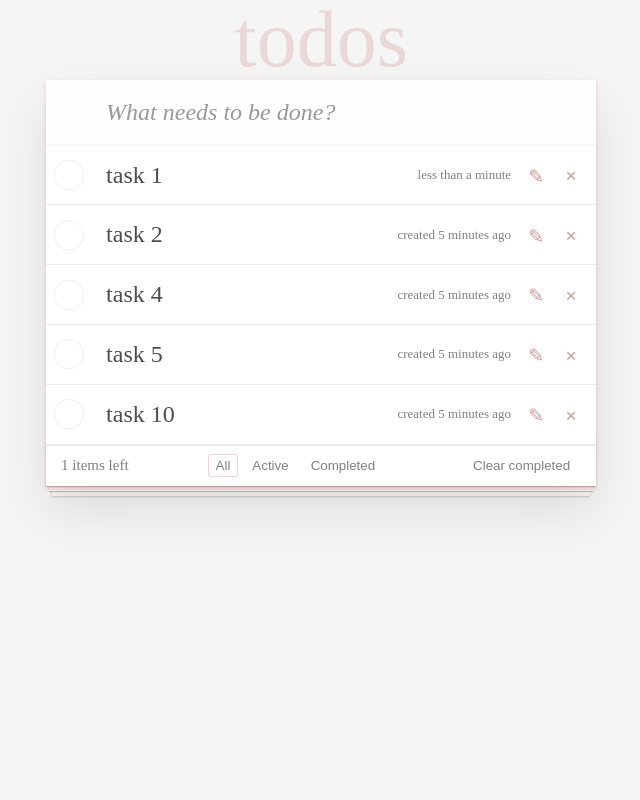
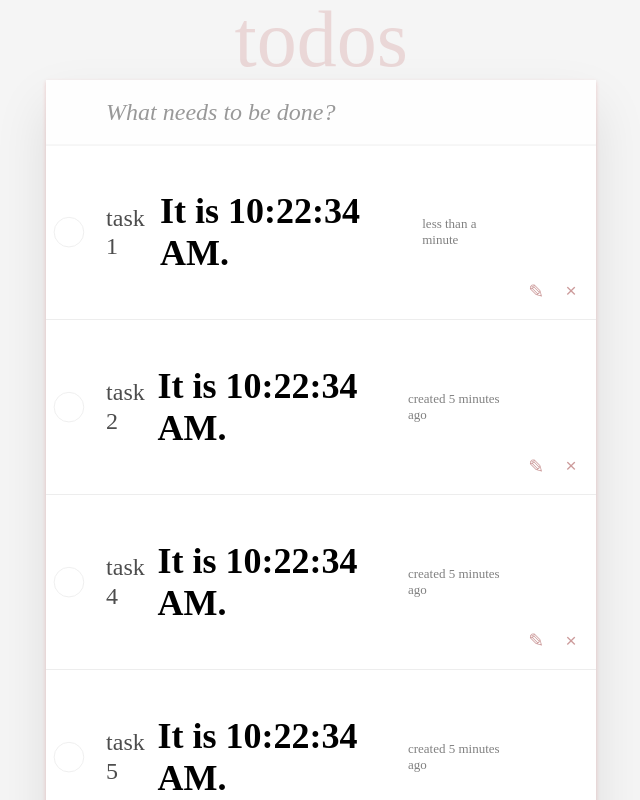
Before and after one commit to Daurova/mytodo2, a React (Create React App) app: page / in a window 1280 px wide. Shown: the top 800 px of the page, without its empty margins (379-1019 px from the left). Built offline with nearby package versions, Linux system fonts and the light colour scheme.

Commit message:
0105 1220

```diff
--- a/package.json
+++ b/package.json
@@ -55,13 +55,11 @@
     "lint-staged": "^15.2.2",
     "prettier": "^3.2.5"
   },
-
   "husky": {
     "hooks": {
       "pre-commit": "lint-staged"
     }
   },
-
   "lint-staged": {
     "*.js": [
       "npm run lint",
--- a/src/components/Task/Task.js
+++ b/src/components/Task/Task.js
@@ -1,20 +1,55 @@
+import React from 'react';
 import './Task.css'
 
 
-const Task = ({ description, completed, created, onEdit, onDelete }) => {
-    return(
+
+class Task extends React.Component {
+  constructor(props){
+    super(props)
+    this.state = {date: new Date()}
+  }
+  componentDidMount(){
+    this.timerID = setInterval(()=>this.tick(), 1000)
+   }
+
+  componentWillUnmount(){
+    clearInterval(this.timerID)
+  }
+
+  tick(){
+    this.setState({date: new Date()})
+  }
+
+
+
+
+  render() {
+    const { description, completed, created, onEdit, onDelete } = this.props;
+
+
+
+    return (
       <li className={completed ? "completed" : ""}>
         <div className="view">
-            <input className="toggle" type="checkbox" checked={completed}></input>
+          <input
+            className="toggle"
+            type="checkbox"
+            checked={completed}
+            readOnly
+          />
           <label>
             <span className="description">{description}</span>
+            <h2>It is {this.state.date.toLocaleTimeString()}.</h2>
             <span className="created">{created}</span>
           </label>
           <button className="icon icon-edit" onClick={onEdit}></button>
           <button className="icon icon-destroy" onClick={onDelete}></button>
         </div>
       </li>
-    )
+    );
+  }
 }
 
+
+
 export default Task;
```
Also changed, not shown: 1 other file (tests, documents, lock files or other folders). Lines whose indentation alone changed are shown as unchanged.
